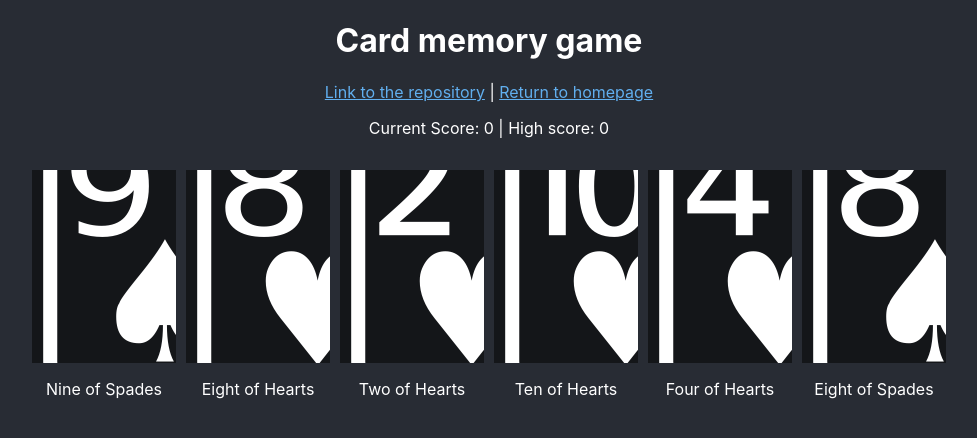
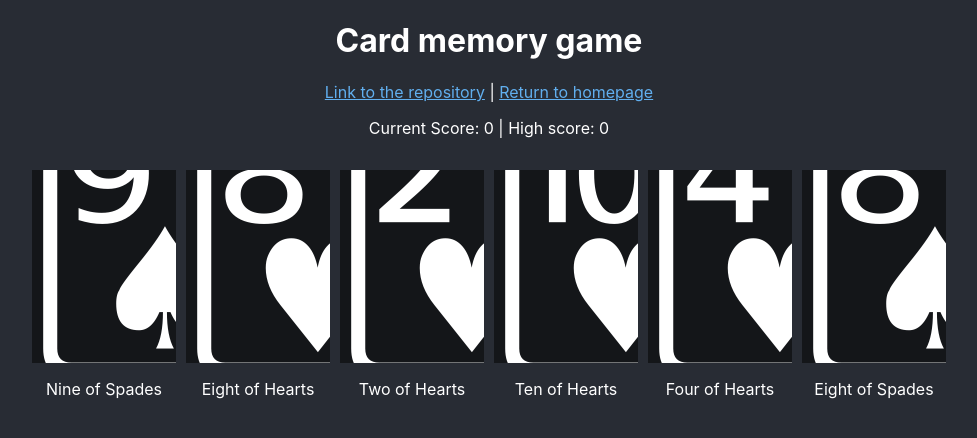
Before and after one commit to jql6/memory-game, a React (Create React App) app: page / in a window 1280 px wide. Shown: the top 438 px of the page, without its empty margins (151-1128 px from the left). Built offline with nearby package versions, Linux system fonts and the light colour scheme.

Commit message:
Fix card position for chrome and firefox

```diff
--- a/src/App.css
+++ b/src/App.css
@@ -1,3 +1,5 @@
+@import-normalize;
+
 * {
   -webkit-box-sizing: border-box; /* Safari/Chrome, other WebKit */
   -moz-box-sizing: border-box;    /* Firefox, other Gecko */
--- a/src/components/appCard.css
+++ b/src/components/appCard.css
@@ -31,7 +31,7 @@
 
 .app-card .card-background .card {
   position: absolute;
-  bottom: -13.8%;
+  bottom: -7%;
   left: -8.5%;
 }
 
```
